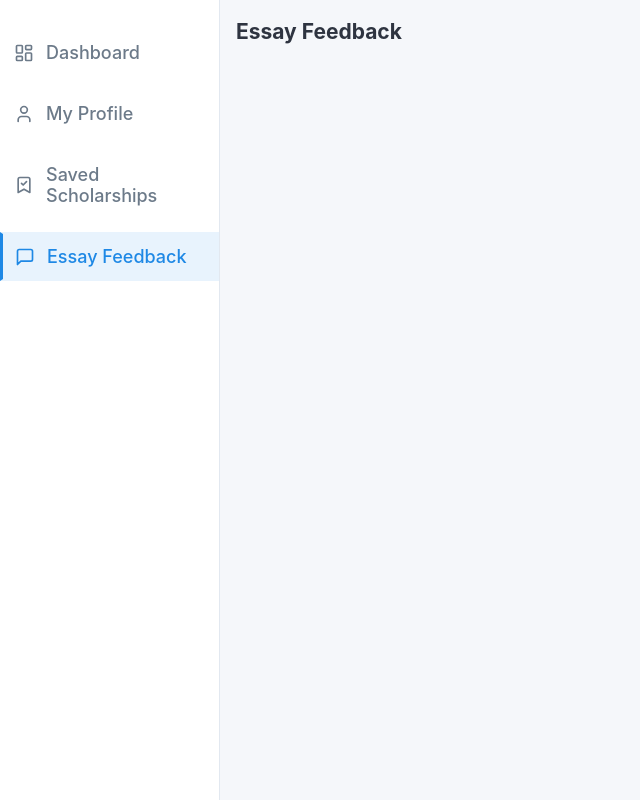
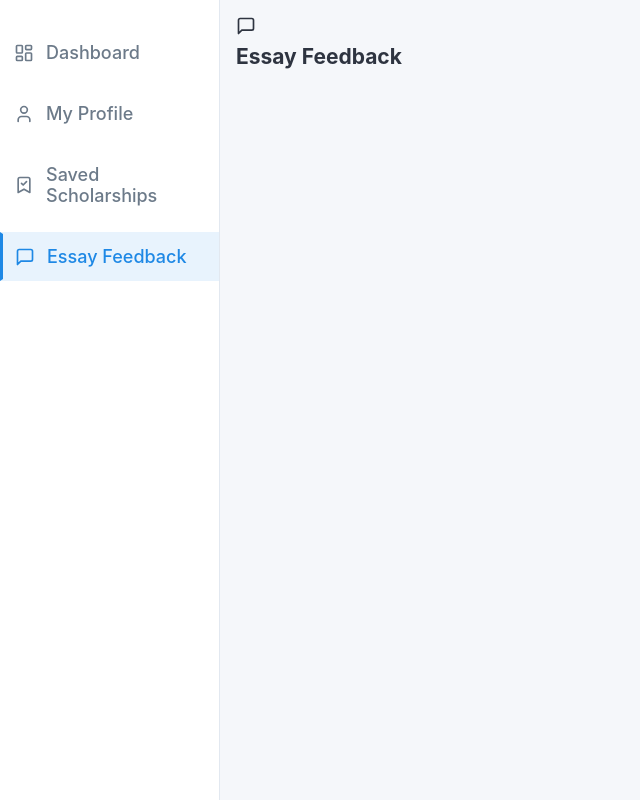
Before and after one commit to lucasberio/ViaScholar, a React (Vite) app: page / in a window 1280 px wide. Both pictures are taken after a click on the button "Essay Feedback". Shown: the whole page, without its empty margins (0-640 px from the left). Built offline with nearby package versions, Linux system fonts and the light colour scheme.

Commit message:
icon and title for essay feedback

```diff
--- a/src/pages/EssayFeedback.jsx
+++ b/src/pages/EssayFeedback.jsx
@@ -1,12 +1,14 @@
-// src/pages/EssayFeedback.jsx
 import React from 'react';
 import './EssayFeedback.css';
+import { MessageSquare } from 'lucide-react';
 
 export default function EssayFeedback() {
   return (
     <div className="essay-feedback page">
-      <h2>Essay Feedback</h2>
-      {/* TODO: List essays and their feedback here */}
+      <header className='essay-header'>
+        <MessageSquare size={20} />
+        <h2>Essay Feedback</h2>
+    </header>
     </div>
   );
 }
```
